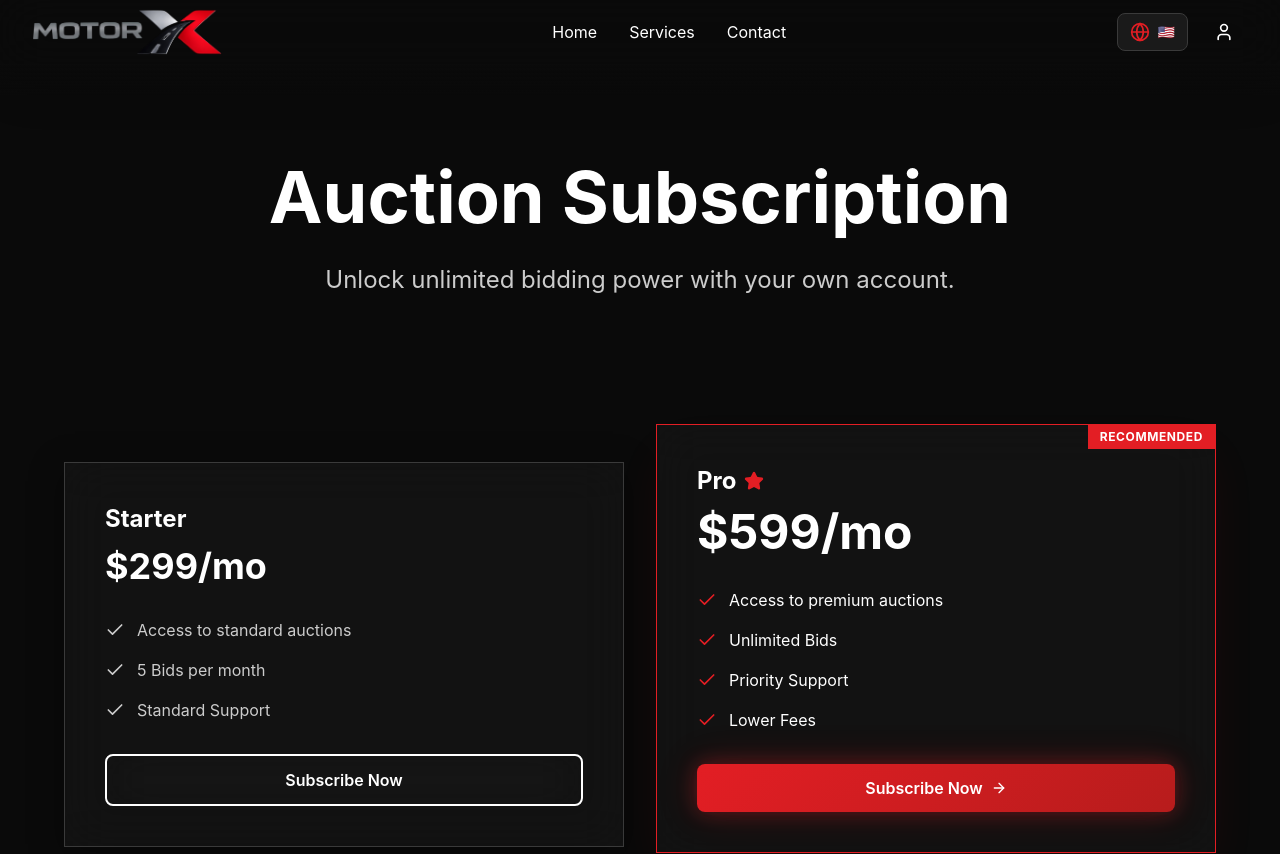
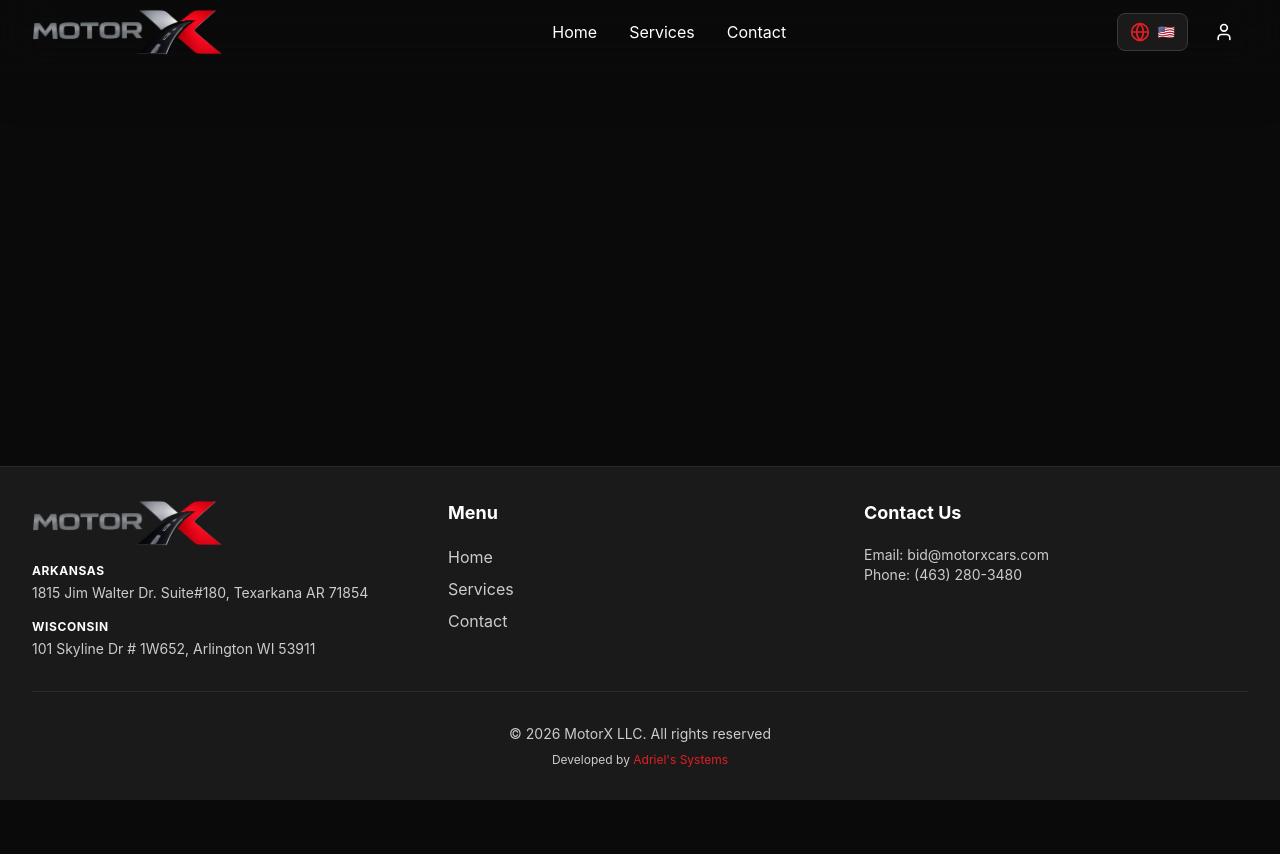
Before and after one commit to rhectoroc/motorx, a React (Vite) app: page /subscription in a window 1280 px wide. Shown: the top 854 px of the page. After the commit the page ends 800 px from the top, so only its background shows below. Built offline with nearby package versions, Linux system fonts and the light colour scheme.

Commit message:
limpieza de archivos

```diff
--- a/src/App.jsx
+++ b/src/App.jsx
@@ -4,8 +4,6 @@ import Footer from './components/Footer';
 import Home from './pages/Home';
 import Services from './pages/Services';
 import Dispatch from './pages/Dispatch';
-import Subscription from './pages/Subscription';
-import Blog from './pages/Blog';
 import Contact from './pages/Contact';
 import AnalyticsTracker from './components/AnalyticsTracker';
 
@@ -20,8 +18,6 @@ function App() {
                         <Route path="/" element={<Home />} />
                         <Route path="/services" element={<Services />} />
                         <Route path="/dispatch" element={<Dispatch />} />
-                        <Route path="/subscription" element={<Subscription />} />
-                        <Route path="/blog" element={<Blog />} />
                         <Route path="/contact" element={<Contact />} />
                     </Routes>
                 </main>
--- a/src/pages/Blog.jsx
+++ /dev/null
@@ -1,64 +0,0 @@
-import { useTranslation } from 'react-i18next';
-import { Calendar, User, ArrowRight } from 'lucide-react';
-
-function Blog() {
-    const { t } = useTranslation();
-
-    // Helper to get array of posts IDs
-    const postIds = ['1', '2', '3'];
-
-    return (
-        <div className="min-h-screen bg-motorx-black py-20 px-4">
-            <div className="max-w-7xl mx-auto">
-                <div className="text-center mb-16">
-                    <h1 className="text-5xl font-bold text-motorx-white mb-6 underline decoration-motorx-red decoration-4 underline-offset-8">
-                        {t('blogPage.title')}
-                    </h1>
-                    <p className="text-xl text-motorx-gray-300">
-                        {t('blogPage.subtitle')}
-                    </p>
-                </div>
-
-                <div className="grid md:grid-cols-3 gap-8">
-                    {postIds.map((id, index) => (
-                        <div key={id} className="glass-card overflow-hidden hover:shadow-2xl transition-all duration-300 group">
-                            {/* Placeholder Image */}
-                            <div className="h-48 bg-motorx-gray-800 relative overflow-hidden">
-                                <div className={`absolute inset-0 bg-gradient-to-t from-motorx-gray-900 to-transparent opacity-60`}></div>
-                                {/* Simple pattern to make it look like an image */}
-                                <div className="absolute inset-0 flex items-center justify-center text-motorx-gray-700 text-6xl font-bold opacity-20">
-                                    MX-{id}
-                                </div>
-                            </div>
-
-                            <div className="p-6">
-                                <div className="flex items-center gap-4 text-xs text-motorx-gray-400 mb-4">
-                                    <span className="flex items-center gap-1">
-                                        <Calendar className="w-3 h-3" /> May {10 + index}, 2025
-                                    </span>
-                                    <span className="flex items-center gap-1">
-                                        <User className="w-3 h-3" /> MotorX Team
-                                    </span>
-                                </div>
-
-                                <h3 className="text-xl font-bold text-motorx-white mb-3 group-hover:text-motorx-red transition-colors">
-                                    {t(`blogPage.posts.${id}.title`)}
-                                </h3>
-                                <p className="text-motorx-gray-300 mb-6 text-sm line-clamp-3">
-                                    {t(`blogPage.posts.${id}.excerpt`)}
-                                </p>
-
-                                <button className="text-motorx-red font-semibold text-sm flex items-center gap-1 group-hover:gap-2 transition-all">
-                                    {t('blogPage.readMore')}
-                                    <ArrowRight className="w-4 h-4" />
-                                </button>
-                            </div>
-                        </div>
-                    ))}
-                </div>
-            </div>
-        </div>
-    );
-}
-
-export default Blog;
--- a/src/pages/Subscription.jsx
+++ /dev/null
@@ -1,79 +0,0 @@
-import { useTranslation } from 'react-i18next';
-import { Link } from 'react-router-dom';
-import { Check, User, Star, ArrowRight } from 'lucide-react';
-
-function Subscription() {
-    const { t } = useTranslation();
-
-    return (
-        <div className="min-h-screen bg-motorx-black">
-            {/* Hero */}
-            <div className="py-24 px-4 text-center">
-                <h1 className="text-5xl md:text-7xl font-bold text-motorx-white mb-6">
-                    {t('subscriptionPage.title')}
-                </h1>
-                <p className="text-xl md:text-2xl text-motorx-gray-300 mb-12 max-w-3xl mx-auto">
-                    {t('subscriptionPage.subtitle')}
-                </p>
-            </div>
-
-            {/* Pricing Plans */}
-            <div className="pb-24 px-4">
-                <div className="max-w-6xl mx-auto grid md:grid-cols-2 gap-8 items-center">
-
-                    {/* Starter Plan */}
-                    <div className="glass-card p-10 border border-motorx-gray-700 hover:border-motorx-gray-500 transition-colors relative">
-                        <div className="absolute top-0 left-0 w-full h-1 bg-motorx-gray-500"></div>
-                        <h3 className="text-2xl font-bold text-motorx-white mb-2">{t('subscriptionPage.plans.starter.name')}</h3>
-                        <div className="flex items-baseline mb-8">
-                            <span className="text-4xl font-bold text-motorx-white">{t('subscriptionPage.plans.starter.price')}</span>
-                        </div>
-
-                        <ul className="space-y-4 mb-8">
-                            {(t('subscriptionPage.plans.starter.features', { returnObjects: true }) || []).map((feature, i) => (
-                                <li key={i} className="flex flex-row items-start text-motorx-gray-300 gap-3">
-                                    <Check className="w-5 h-5 text-motorx-gray-400 mt-0.5 flex-shrink-0 rtl:order-last" />
-                                    <span className="rtl:order-first">{feature}</span>
-                                </li>
-                            ))}
-                        </ul>
-
-                        <Link to="/contact" className="btn-secondary w-full block text-center">
-                            {t('subscriptionPage.cta.button')}
-                        </Link>
-                    </div>
-
-                    {/* Pro Plan */}
-                    <div className="glass-card p-10 border border-motorx-red transform md:-translate-y-4 shadow-2xl shadow-motorx-red/10 relative overflow-hidden">
-                        <div className="absolute top-0 right-0 bg-motorx-red text-white text-xs font-bold px-3 py-1 uppercase tracking-wider rtl:right-auto rtl:left-0">
-                            {t('subscriptionPage.plans.pro.recommended')}
-                        </div>
-                        <h3 className="text-2xl font-bold text-motorx-white mb-2 flex items-center gap-2">
-                            {t('subscriptionPage.plans.pro.name')}
-                            <Star className="w-5 h-5 text-motorx-red fill-motorx-red rtl:order-last" />
-                        </h3>
-                        <div className="flex items-baseline mb-8">
-                            <span className="text-5xl font-bold text-motorx-white">{t('subscriptionPage.plans.pro.price')}</span>
-                        </div>
-
-                        <ul className="space-y-4 mb-8">
-                            {(t('subscriptionPage.plans.pro.features', { returnObjects: true }) || []).map((feature, i) => (
-                                <li key={i} className="flex flex-row items-start text-motorx-white gap-3">
-                                    <Check className="w-5 h-5 text-motorx-red mt-0.5 flex-shrink-0 rtl:order-last" />
-                                    <span className="rtl:order-first">{feature}</span>
-                                </li>
-                            ))}
-                        </ul>
-
-                        <Link to="/contact" className="btn-primary w-full block text-center flex items-center justify-center gap-2">
-                            {t('subscriptionPage.cta.button')}
-                            <ArrowRight className="w-4 h-4 rtl:rotate-180" />
-                        </Link>
-                    </div>
-                </div>
-            </div>
-        </div>
-    );
-}
-
-export default Subscription;
```
Also changed, not shown: src/assets/logo_old.png (deleted).
